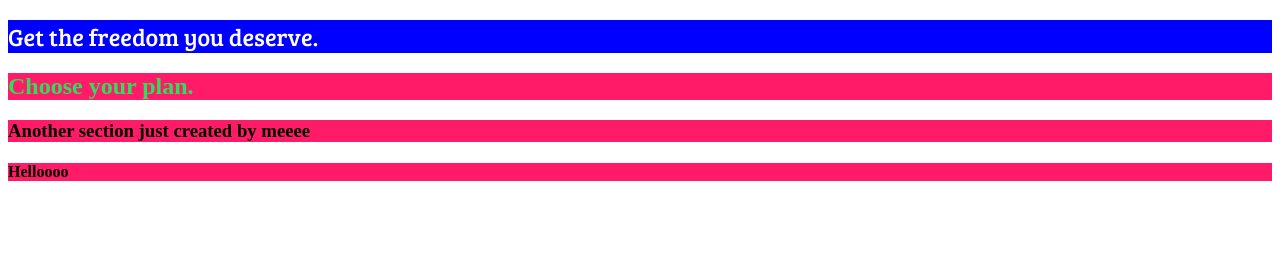
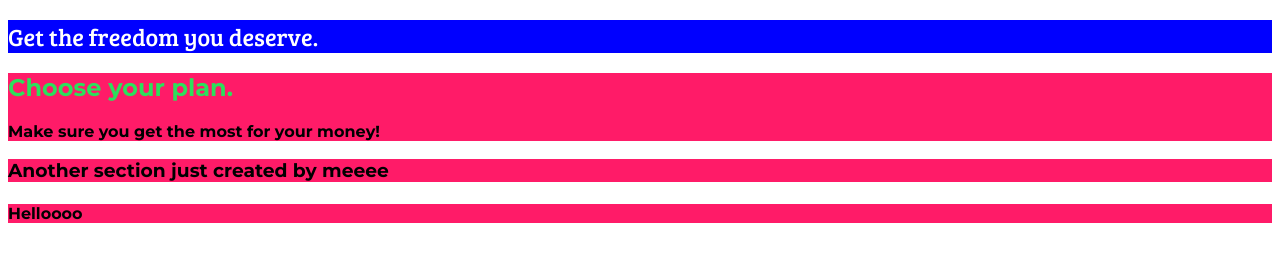
Before and after one commit to patriciaot/CSS_The-Complete-Guide-2024-incl.-Flexbox-Grid-Sass-, a plain HTML site: page index.html in a window 1280 px wide. Drawn offline with Linux system fonts and the light colour scheme.

Commit message:
Terceros cambios

```diff
--- a/index.html
+++ b/index.html
@@ -9,6 +9,7 @@
     <link rel="preconnect" href="https://fonts.googleapis.com">
     <link rel="preconnect" href="https://fonts.gstatic.com" crossorigin>
     <link href="https://fonts.googleapis.com/css2?family=Bree+Serif&display=swap" rel="stylesheet">
+    <link href="https://fonts.googleapis.com/css2?family=Montserrat:ital,wght@0,700;1,700&display=swap" rel="stylesheet">
     <link rel="stylesheet" href="main.css">
    <!-- <style>
         main{
@@ -28,7 +29,8 @@
         </section>
 
         <section id="plans">
-            <h2 class="section-title">Choose your plan.</h2>
+            <h1 class="section-title">Choose your plan.</h1>
+           <p>Make sure you get the most for your money!</p>
         </section>
 
         <section>
--- a/main.css
+++ b/main.css
@@ -1,3 +1,4 @@
+
 section{
     background: #ff1b68;
 } /*  element selector */
@@ -6,14 +7,20 @@ section{
     background: blue;
 } /* Id selector   */
 
-
-h1{
+#product-overview h1{ /*Se usó un combinador. En este caso, significa que cualquier etiqueta h1 dentro de product-overview se le aplicarán los estilos que esten aquí. */
     color: white;
     font-family: "Bree Serif", serif;
     font-weight:400;
     font-style: normal;
 } /*element selector*/
 
+
 .section-title{
     color: #2ddf5c;
+    /*font-family: inherit; /* inherit: Significa "utiliza el estilo heredado". En este caso, usará Montserrat, aunque en la consola aparezca que no está usando esa, sí lo está. Sin enmbargo, no es la mejor opción que podemos utilizar.*/
 } /*class selector*/
+
+
+body{
+    font-family: "Montserrat", sans-serif;
+}/* Tiene mayor especificidad que usar el selector universal (*)   */
```
